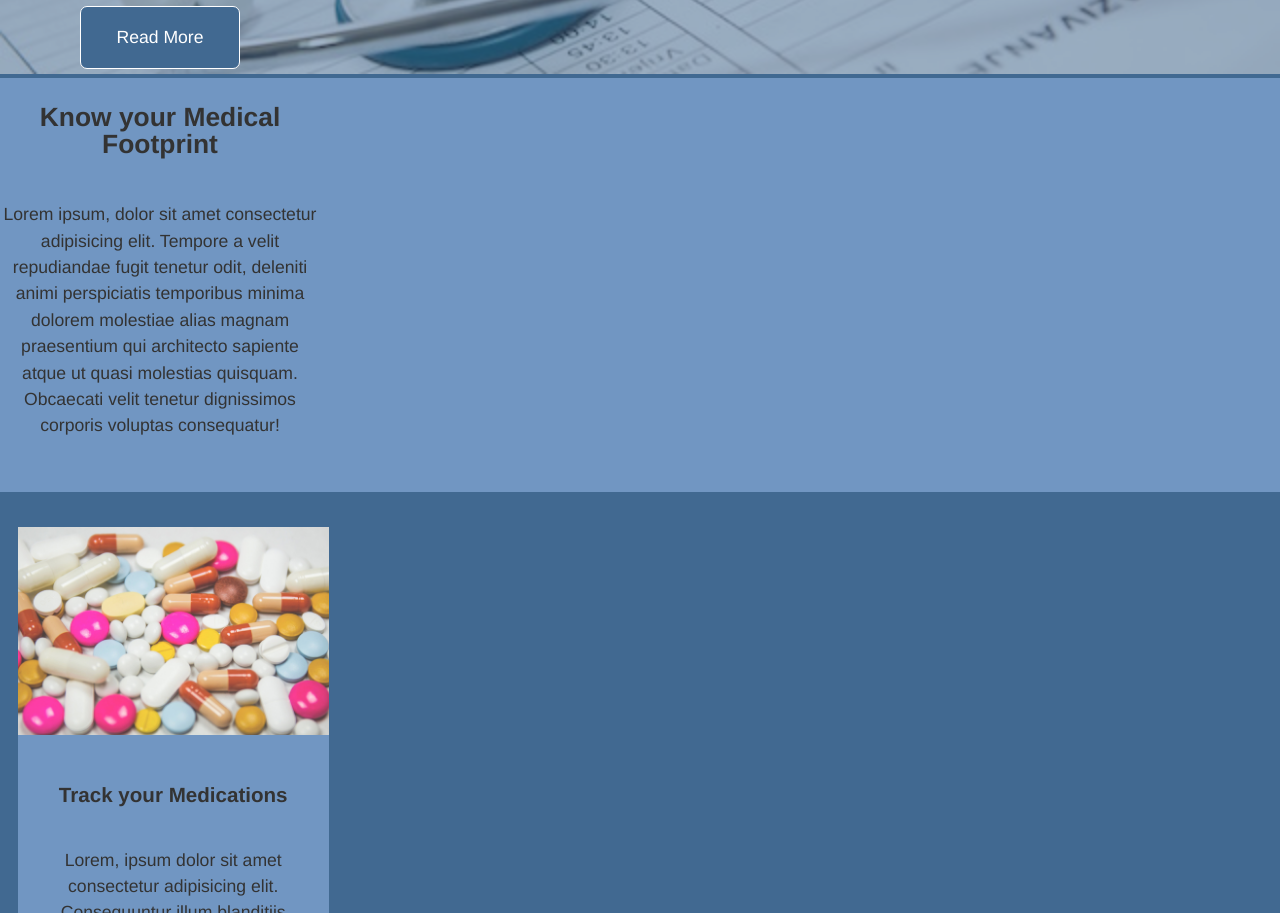
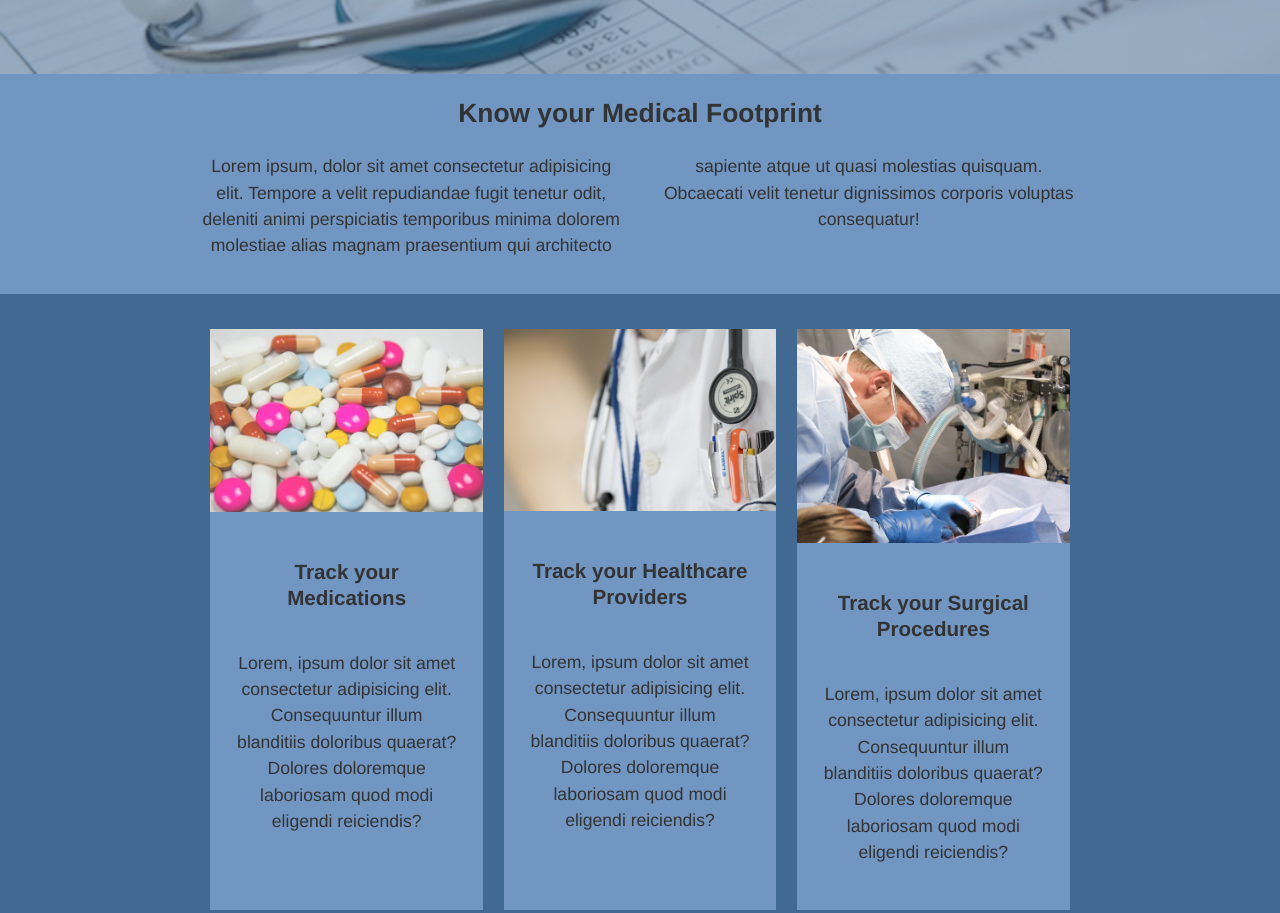
Before and after one commit to juliezimmer/css-grid-mobile-responsive-layout, a plain HTML site: page index.html in a window 1280 px wide. Shown: the part 376-1289 px from the top of the page. Drawn offline with Linux system fonts and the light colour scheme.

Commit message:
added media query for screens larger than 700px

```diff
--- a/index.html
+++ b/index.html
@@ -24,7 +24,9 @@
     <section id="section-a" class="grid">
       <div class="content-wrap"> <!-- will be used as a content wrapper or container later to push things to the middle -->
         <h2 class="content-title">Know your Medical Footprint</h2>
-        <p>Lorem ipsum, dolor sit amet consectetur adipisicing elit. Tempore a velit repudiandae fugit tenetur odit, deleniti animi perspiciatis temporibus minima dolorem molestiae alias magnam praesentium qui architecto sapiente atque ut quasi molestias quisquam. Obcaecati velit tenetur dignissimos corporis voluptas consequatur!</p>
+        <div class="content-text">
+          <p>Lorem ipsum, dolor sit amet consectetur adipisicing elit. Tempore a velit repudiandae fugit tenetur odit, deleniti animi perspiciatis temporibus minima dolorem molestiae alias magnam praesentium qui architecto sapiente atque ut quasi molestias quisquam. Obcaecati velit tenetur dignissimos corporis voluptas consequatur!</p>
+        </div> <!-- end content-text -->
       </div>
     </section> <!-- send section A -->
 
--- a/style.css
+++ b/style.css
@@ -3,7 +3,6 @@ body {
   margin: 0;
   font-family: Ariel, Helvetica, sans-serif;
   background-color: rgb(65, 105, 145);
-  /* color: rgb(49, 47, 47); */
   color: white;
   font-size: 1.1em;
   line-height: 1.5em;
@@ -125,7 +124,7 @@ p {
 /* Main Footer */
 #main-footer {
   padding: 2em;
-  background: rgb(65, 105, 145);
+  background: #7196c2;
   color: white;
   text-align: center;
 }
@@ -136,7 +135,40 @@ This is also where the grid class will be used. */
 @media(min-width: 700px) {
   .grid {
     display: grid;
-    grid-template-columns: 1fr 1fr 1fr 1fr;
+    grid-template-columns: 1fr repeat(2, minmax(auto, 25em)) 1fr;
+  }
+
+  #section-a .content-text {
+    columns: 2;
+    column-gap: 2em;
+  }
+
+  #section-a .content-text p {
+    padding-top: 0;
+  }
+  /* this will span the div across two columns */
+  .content-wrap,
+  #section-b ul {
+    grid-column: 2/4;
+  }
+
+  .box, #main-footer div {
+      grid-column: span 2;
+  }
+
+  /* this creates the cards for the larger screen sizes.  This uses flexbox. */
+  #section-b ul {
+    display: flex;
+    justify-content: space-around;
+  }
+
+  /* sets the width of the li, each contains a card. */
+  #section-b li {
+    width: 31%;
+  }
+
+
+
   }
 
 }
```
